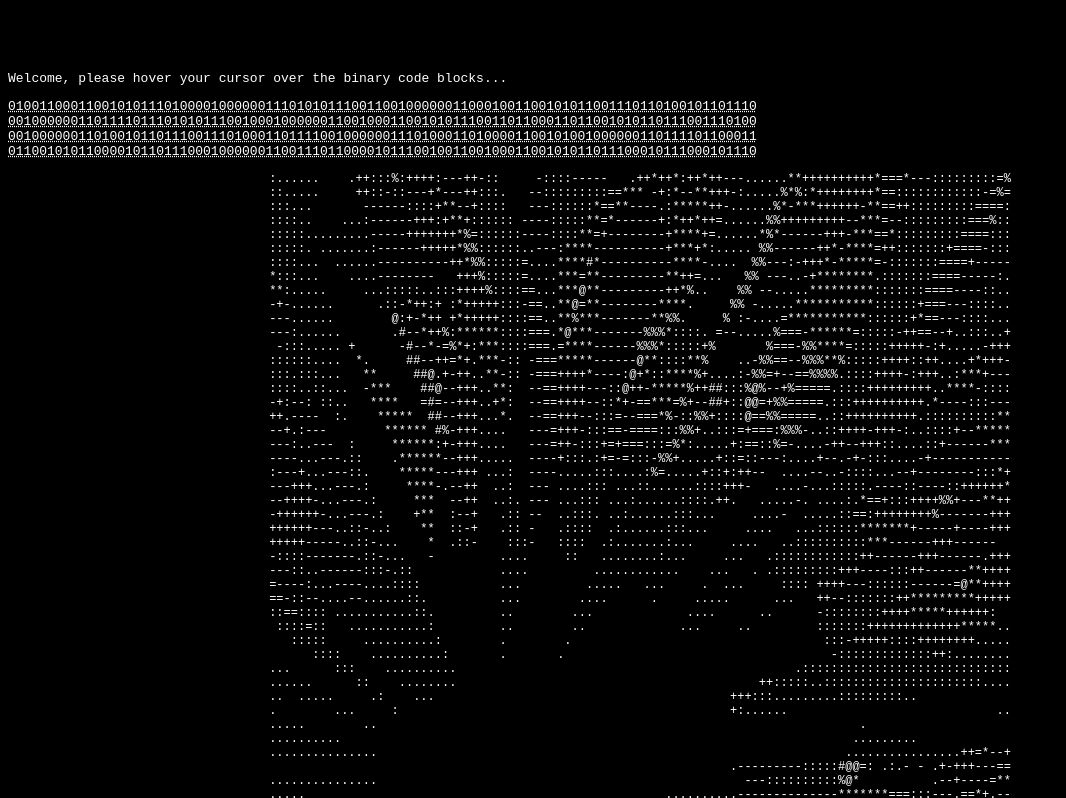
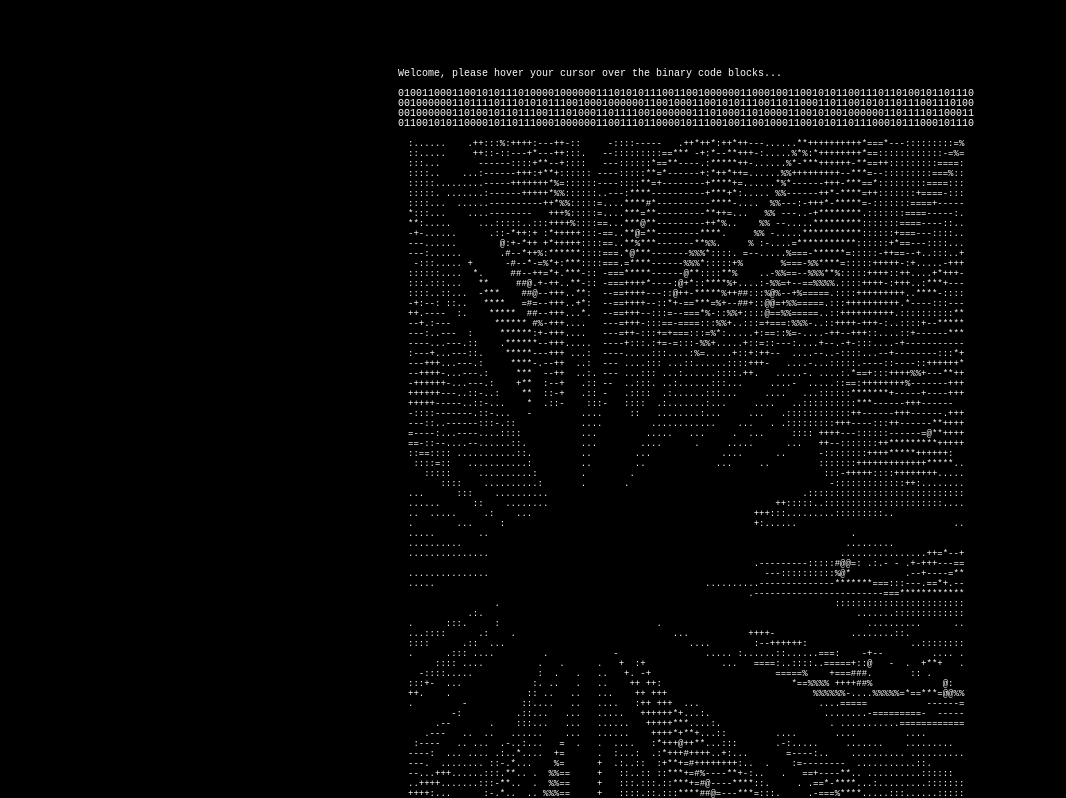
Before and after one commit to ae023/Erin, a plain HTML site: page index.html in a window 1280 px wide. Shown: the top 798 px of the page, without its empty margins (0-1066 px from the left). Drawn offline with Linux system fonts and the light colour scheme.

Commit message:
Add files via upload

```diff
--- a/style.css
+++ b/style.css
@@ -1,32 +1,57 @@
-body {
+body{
     background-color: black;
     color: white;
     font-family: 'Courier New', Courier, monospace;
     padding-top: 50px;
+    width:100vw;
+    height:100vh;
+    overflow-x: hidden;
 }
 
-.introduction {
-    font-size: small;
+abbr {
+    border-bottom: none !important;
+    cursor: inherit !important;
+    text-decoration: none !important;
 }
 
-.binary, .symbol {
-    font-size: small;
-    line-height: normal;
+.container{
+    max-width: 500px;
+    margin: auto;
+    display:flex-direction;
+    justify-content: center;
+    align-items: center;
+    vertical-align: middle;
 }
 
-.art {
-    font-size: small;
-    text-align: center;
+.introduction{
+
+    position:relative;
+    font-size:x-small;
 }
 
-.image {
-    display: block;
-    margin: 0 auto;
-    max-width: 100%;
-    height: auto;
+.binary{
+    font-size:x-small;
+    line-height: 10px;
+    cursor:help;
 }
 
-html, body {
-    max-width: 100%;
-    overflow-x: hidden;
+.symbol{
+    font-size:x-small;
+    line-height: 10px;
+    cursor:help;
 }
+
+.art{
+    font-size: xx-small;
+    text-align: center;
+    position: relative;
+    padding-left: 10px;
+}
+
+.image{
+    display: block;
+    margin-left: 40px;
+    margin-right: auto;
+    /* width: 8em */
+
+}
```
